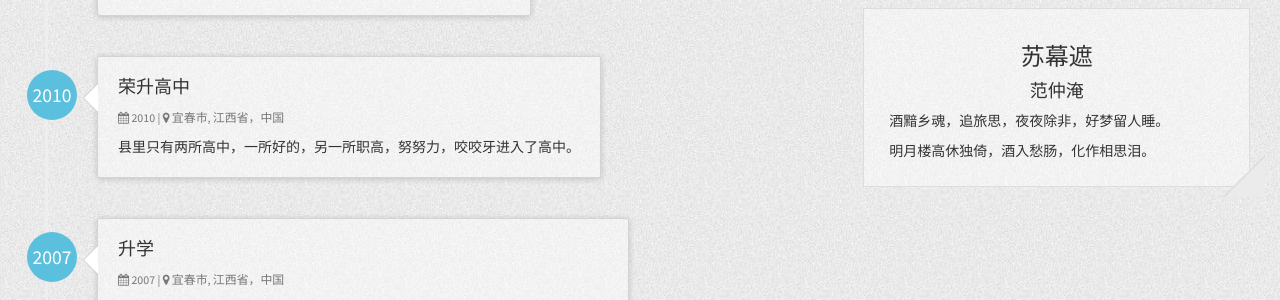
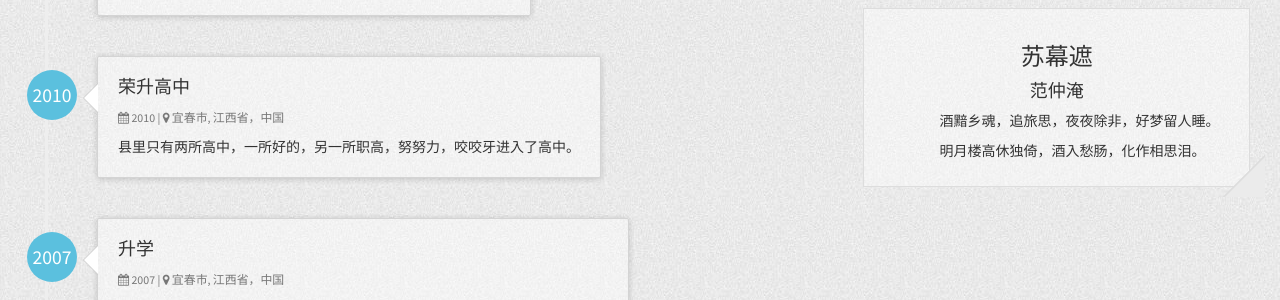
Before and after one commit to cofire2/cofire2.github.io, a Jekyll site: the page built from index.html, in a window 1280 px wide. Shown: the part 843-1143 px from the top of the page. Built offline with Jekyll 4.4.1, drawn with Linux system fonts in a browser that asks for light colours; nearby versions of some CDN libraries.

Commit message:
Update resumecard.css

```diff
--- a/assets/css/resumecard.css
+++ b/assets/css/resumecard.css
@@ -96,7 +96,7 @@ hr {
 }
 
 .grid-block .gushiContent{
-   margin: auto;
+   margin-left: 15%;
 }
 
 .grid-block:before {
```
